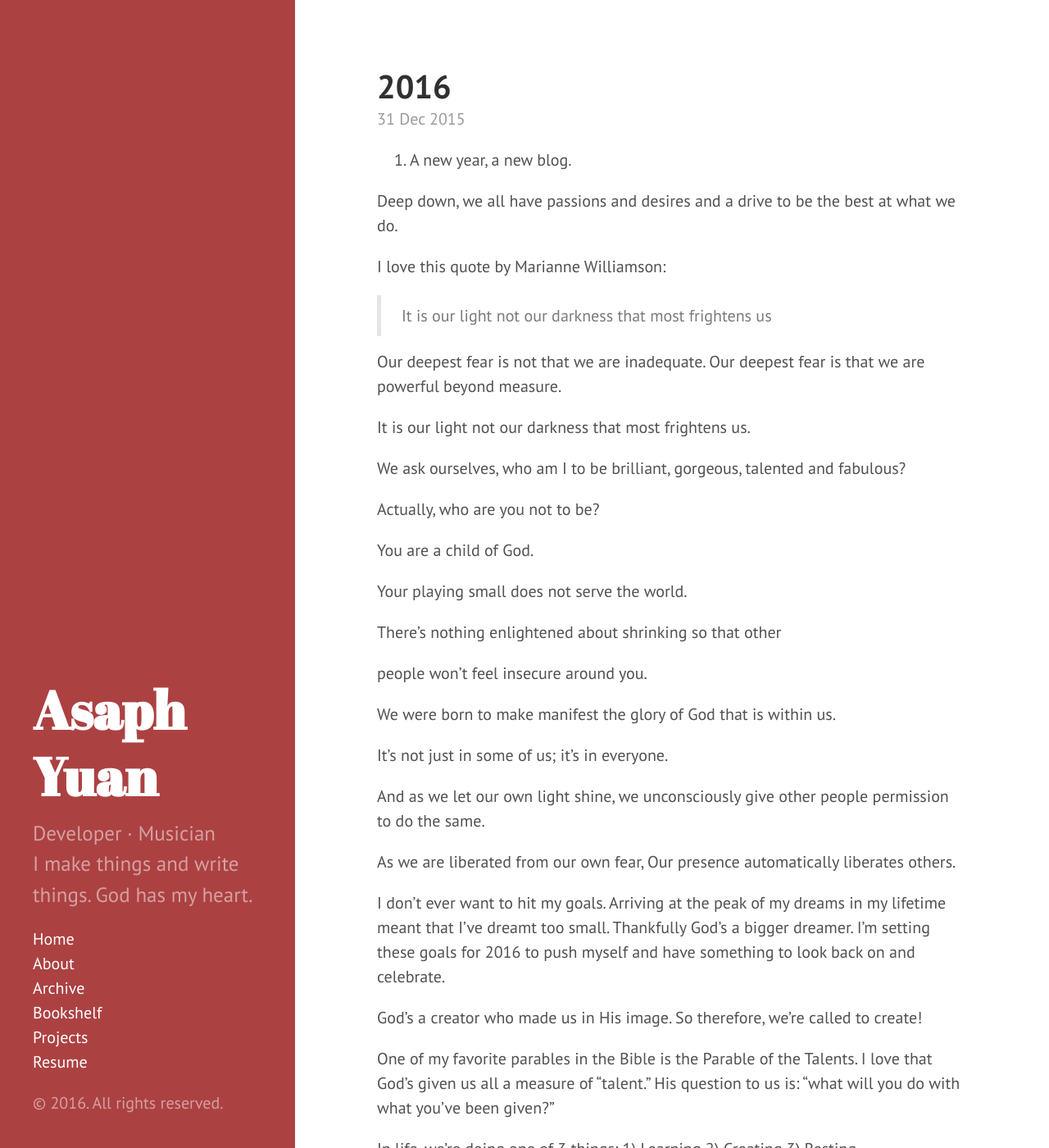
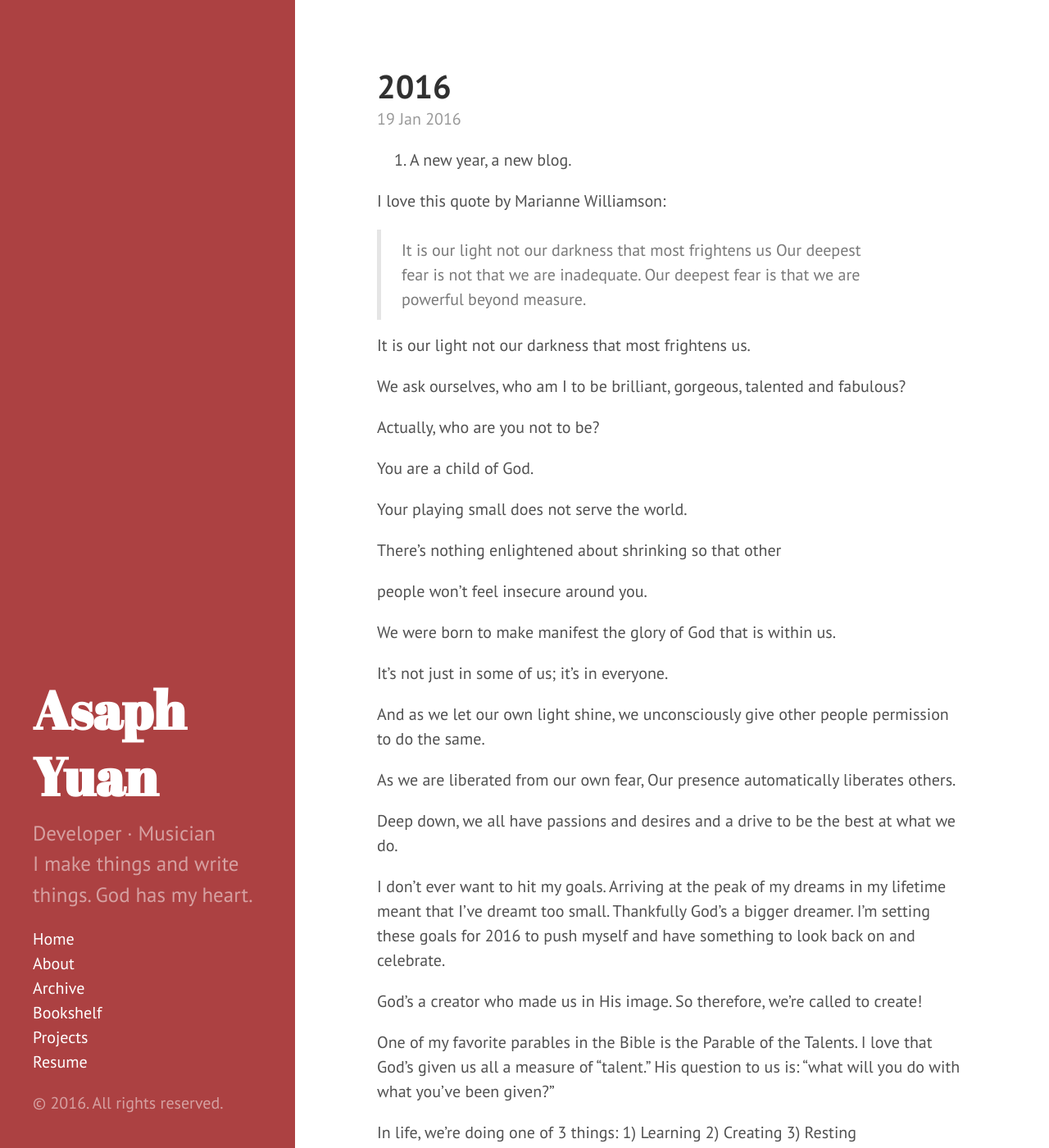
Before and after one commit to asaphy/asaphy.github.io, a Jekyll site: the page built from _posts/2016-1-19-2016.md, in a window 1280 px wide and 1400 px high. Shown: the whole window at 82% size. Built offline with Jekyll 4.4.1, drawn with Linux system fonts in a browser that asks for light colours; part of the change alters nothing that is shown.

```diff
--- a/_posts/2015-12-31-2015.md
+++ b/_posts/2016-1-19-2016.md
@@ -3,16 +3,14 @@ layout: post
 title: 2016
 ---
 
+
 2016. A new year, a new blog.
 
-Deep down, we all have passions and desires and a drive to be the best at what we do.
 
 I love this quote by Marianne Williamson:
 
 
->It is our light not our darkness that most frightens us
-
-Our deepest fear is not that we are inadequate.
+>It is our light not our darkness that most frightens us  Our deepest fear is not that we are inadequate.
 Our deepest fear is that we are powerful beyond measure.
 
 It is our light not our darkness that most frightens us.
@@ -43,7 +41,7 @@ As we are liberated from our own fear,
 Our presence automatically liberates others.
 
 
-
+Deep down, we all have passions and desires and a drive to be the best at what we do.
 
 I don’t ever want to hit my goals. Arriving at the peak of my dreams in my lifetime meant that I've dreamt too small. Thankfully God’s a bigger dreamer. I’m setting these goals for 2016 to push myself and have something to look back on and celebrate.
 
```
